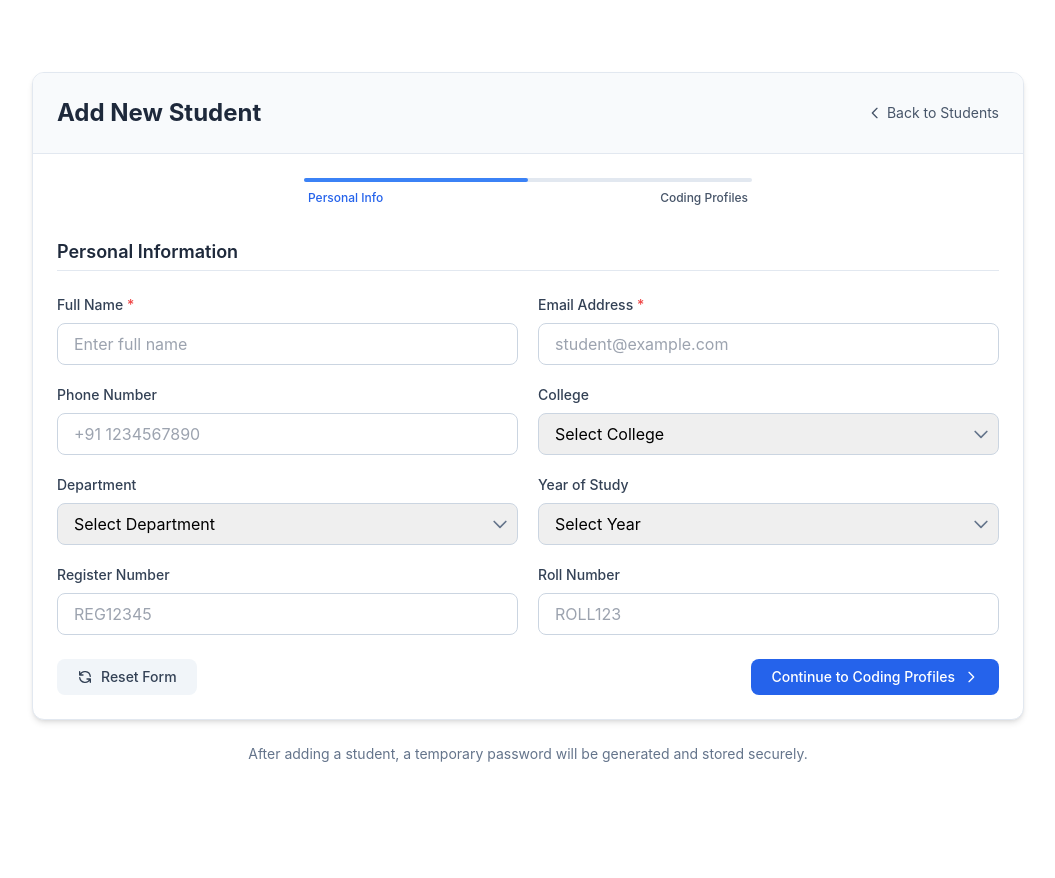
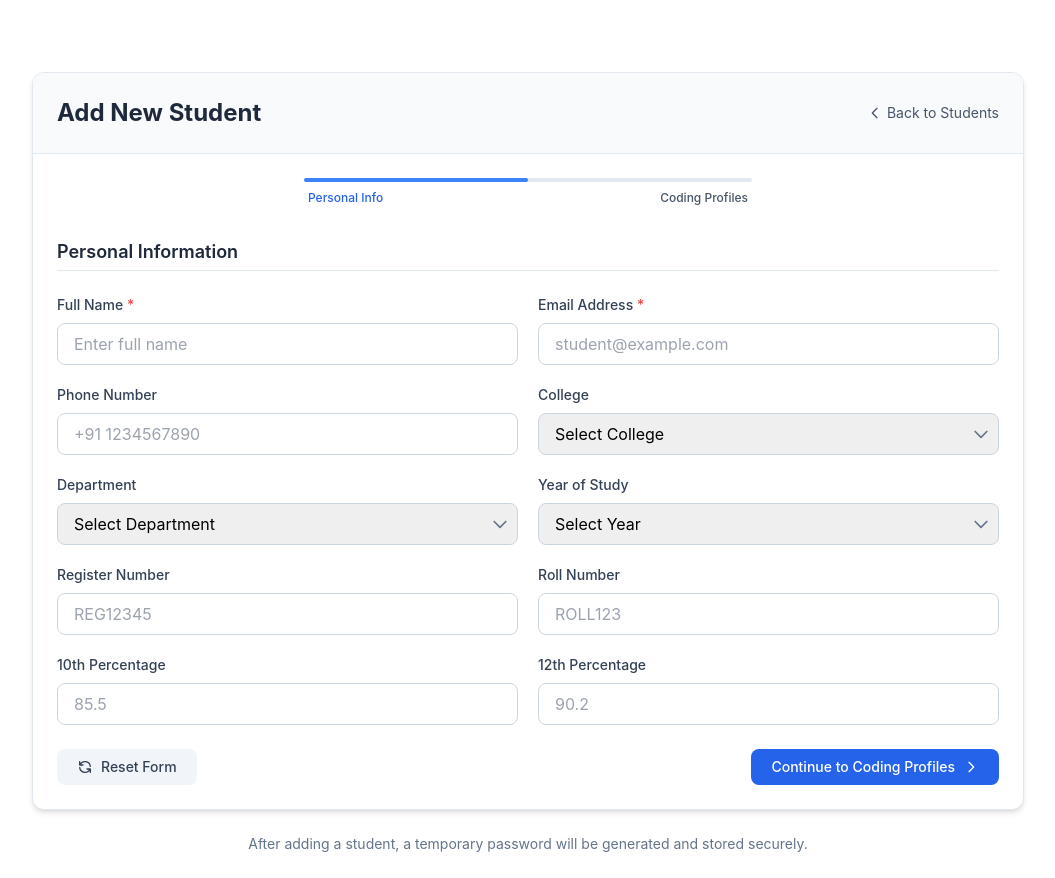
Before and after one commit to DharanSJIT/code_portal, a React (Vite) app: page /admin/add-student in a window 1280 px wide. Shown: the whole page, without its empty margins (112-1167 px from the left). Before the commit the page ends 800 px from the top, so only its background shows below. Built offline with nearby package versions, Linux system fonts and the light colour scheme; no server answers; the database is empty; sample sign-in values are in the browser's storage.

Commit message:
updated version

```diff
--- a/src/components/AdminUserCreation.jsx
+++ b/src/components/AdminUserCreation.jsx
@@ -18,13 +18,16 @@ const AdminUserCreation = () => {
     department: '',
     year: '',
     college: '',
+    tenthPercentage: '',
+    twelfthPercentage: '',
     platformUrls: {
       github: '',
       leetcode: '',
       codeforces: '',
       atcoder: '',
       hackerrank: '',
-      linkedin: ''
+      linkedin: '',
+      resume: ''
     }
   });
 
@@ -174,6 +177,8 @@ const AdminUserCreation = () => {
         department: studentData.department || '',
         year: studentData.year || '',
         college: studentData.college || '',
+        tenthPercentage: studentData.tenthPercentage || '',
+        twelfthPercentage: studentData.twelfthPercentage || '',
         role: 'student',
         isAdmin: false,
         createdAt: new Date().toISOString(),
@@ -323,13 +328,16 @@ const AdminUserCreation = () => {
       department: '',
       year: '',
       college: '',
+      tenthPercentage: '',
+      twelfthPercentage: '',
       platformUrls: {
         github: '',
         leetcode: '',
         codeforces: '',
         atcoder: '',
         hackerrank: '',
-        linkedin: ''
+        linkedin: '',
+        resume: ''
       }
     });
     setFormErrors({});
@@ -593,6 +601,42 @@ const AdminUserCreation = () => {
                       placeholder="ROLL123"
                     />
                   </div>
+
+                  <div>
+                    <label htmlFor="tenthPercentage" className="block text-sm font-medium text-slate-700 mb-2">
+                      10th Percentage
+                    </label>
+                    <input
+                      type="number"
+                      id="tenthPercentage"
+                      name="tenthPercentage"
+                      value={studentData.tenthPercentage}
+                      onChange={handleInputChange}
+                      className="w-full px-4 py-2 border border-slate-300 rounded-lg focus:outline-none focus:ring-2 focus:ring-blue-500 transition-all duration-300"
+                      placeholder="85.5"
+                      min="0"
+                      max="100"
+                      step="0.1"
+                    />
+                  </div>
+
+                  <div>
+                    <label htmlFor="twelfthPercentage" className="block text-sm font-medium text-slate-700 mb-2">
+                      12th Percentage
+                    </label>
+                    <input
+                      type="number"
+                      id="twelfthPercentage"
+                      name="twelfthPercentage"
+                      value={studentData.twelfthPercentage}
+                      onChange={handleInputChange}
+                      className="w-full px-4 py-2 border border-slate-300 rounded-lg focus:outline-none focus:ring-2 focus:ring-blue-500 transition-all duration-300"
+                      placeholder="90.2"
+                      min="0"
+                      max="100"
+                      step="0.1"
+                    />
+                  </div>
                 </div>
 
                 <div className="flex flex-col sm:flex-row justify-between gap-3 mt-8">
@@ -771,6 +815,31 @@ const AdminUserCreation = () => {
                       />
                     </div>
                   </div>
+
+                  <div>
+                    <label htmlFor="resume" className="flex items-center text-sm font-medium text-slate-700 mb-2">
+                      <svg className="w-5 h-5 text-gray-600" fill="none" stroke="currentColor" viewBox="0 0 24 24">
+                        <path strokeLinecap="round" strokeLinejoin="round" strokeWidth="2" d="M9 12h6m-6 4h6m2 5H7a2 2 0 01-2-2V5a2 2 0 012-2h5.586a1 1 0 01.707.293l5.414 5.414a1 1 0 01.293.707V19a2 2 0 01-2 2z" />
+                      </svg>
+                      <span className="ml-2">Resume Drive URL</span>
+                    </label>
+                    <div className="relative">
+                      <div className="absolute inset-y-0 left-0 flex items-center pl-3 pointer-events-none">
+                        <svg className="w-5 h-5 text-slate-400" fill="none" stroke="currentColor" viewBox="0 0 24 24">
+                          <path strokeLinecap="round" strokeLinejoin="round" strokeWidth="2" d="M13.828 10.172a4 4 0 00-5.656 0l-4 4a4 4 0 105.656 5.656l1.102-1.101m-.758-4.899a4 4 0 005.656 0l4-4a4 4 0 00-5.656-5.656l-1.1 1.1" />
+                        </svg>
+                      </div>
+                      <input
+                        type="url"
+                        id="resume"
+                        name="platformUrls.resume"
+                        value={studentData.platformUrls.resume}
+                        onChange={handleInputChange}
+                        className="w-full pl-10 px-4 py-2 border border-slate-300 rounded-lg focus:outline-none focus:ring-2 focus:ring-blue-500 transition-all duration-300"
+                        placeholder="drive.google.com/file/d/..."
+                      />
+                    </div>
+                  </div>
                 </div>
 
                 <div className="flex flex-col sm:flex-row justify-between gap-3 mt-8">
--- a/src/components/Profile.jsx
+++ b/src/components/Profile.jsx
@@ -35,7 +35,8 @@ const Profile = () => {
     department: '',
     year: '',
     college: '',
-    phone: ''
+    phone: '',
+    resumeUrl: ''
   });
 
   useEffect(() => {
@@ -46,6 +47,7 @@ const Profile = () => {
         year: userData.year || '',
         college: userData.college || '',
         phone: userData.phone || '',
+        resumeUrl: userData.platformUrls?.resume || ''
       });
     }
   }, [userData]);
@@ -65,10 +67,20 @@ const Profile = () => {
     setMessage({ type: '', text: '' });
 
     try {
-      await updateDoc(doc(db, 'users', currentUser.uid), {
-        ...formData,
+      const updateData = {
+        name: formData.name,
+        department: formData.department,
+        year: formData.year,
+        college: formData.college,
+        phone: formData.phone,
+        platformUrls: {
+          ...userData.platformUrls,
+          resume: formData.resumeUrl
+        },
         updatedAt: new Date()
-      });
+      };
+
+      await updateDoc(doc(db, 'users', currentUser.uid), updateData);
 
       if (refreshUserData) await refreshUserData();
       setMessage({ type: 'success', text: 'Profile updated successfully!' });
@@ -281,6 +293,22 @@ const Profile = () => {
                         </div>
                       </div>
 
+                      {/* Resume URL */}
+                      <div>
+                        <label className="block text-sm font-medium text-gray-700 mb-2">
+                          Resume Drive URL
+                        </label>
+                        <input
+                          type="url"
+                          name="resumeUrl"
+                          value={formData.resumeUrl}
+                          onChange={handleInputChange}
+                          className="w-full px-4 py-3 border border-gray-300 rounded-lg focus:outline-none focus:ring-2 focus:ring-blue-500 focus:border-transparent transition-all duration-200"
+                          placeholder="https://drive.google.com/file/d/..."
+                        />
+                        <p className="text-xs text-gray-500 mt-1">Share your Google Drive resume link here</p>
+                      </div>
+
                       <div className="pt-6 border-t border-gray-200 flex justify-end gap-3">
                         <motion.button
                           type="button"
```
